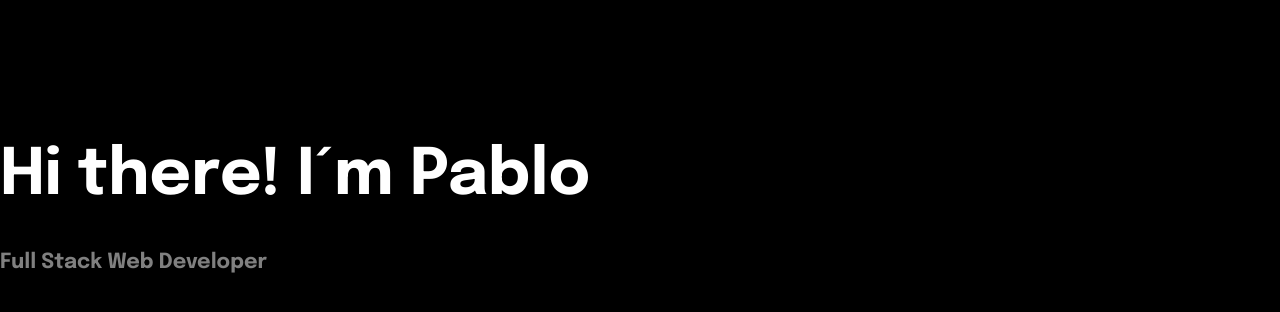
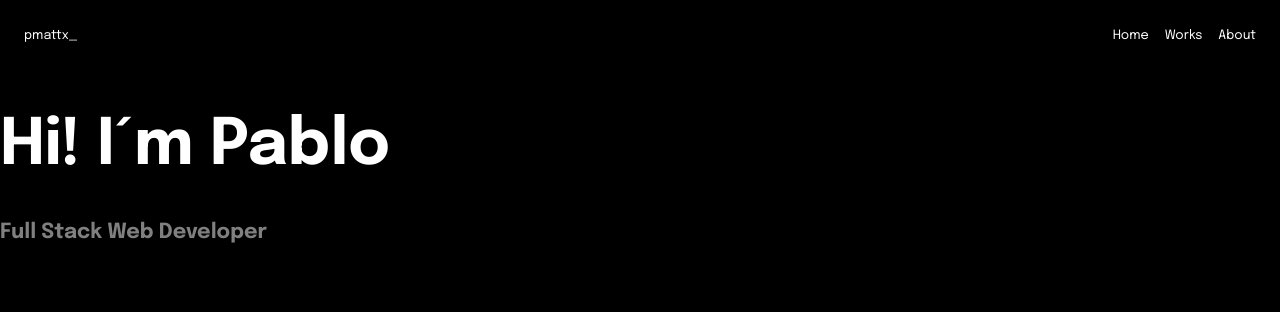
Before and after one commit to pmateosx/Portfolio, a Next.js app: page / in a window 1280 px wide. Shown: the top 312 px of the page. Built offline with nearby package versions, Linux system fonts and the light colour scheme.

Commit message:
feat: navbar started

```diff
--- a/components/Navbar.js
+++ b/components/Navbar.js
@@ -1,16 +1,32 @@
-import { css } from '@emotion/css'
+import styled from '@emotion/styled'
+
+const StyledNavbar = styled.nav`
+    display: flex;
+    justify-content: space-between;
+    align-items: center;
+    color: white;
+    font-size: 0.8rem;
+    padding: 1rem 1.5rem;
+`
+const StyledUl = styled.ul`
+    list-style: none;
+    li {
+        margin-left: 1rem;
+        float: left;
+    }
+
+`
 
 const Navbar = () => {
-
     return (
-        <nav>
+        <StyledNavbar>
             <p>pmattx_</p>
-            <ul>
+            <StyledUl>
                 <li>Home</li>
                 <li>Works</li>
                 <li>About</li>
-            </ul>
-        </nav>
+            </StyledUl>
+        </StyledNavbar>
     )
 }
 
--- a/package.json
+++ b/package.json
@@ -10,6 +10,7 @@
   },
   "dependencies": {
     "@emotion/react": "^11.9.0",
+    "@emotion/styled": "^11.8.1",
     "next": "12.1.6",
     "react": "18.1.0",
     "react-dom": "18.1.0"
--- a/pages/index.js
+++ b/pages/index.js
@@ -16,7 +16,7 @@ export default function Home() {
 
       <main className={styles.main}>
         <h1 className={styles.title}>
-          Hi there! I´m Pablo
+          Hi! I´m Pablo
         </h1>
         <h5 className={styles.subtext}>Full Stack Web Developer</h5>
       </main>
```
Also changed, not shown: 1 other file (tests, documents, lock files or other folders).
